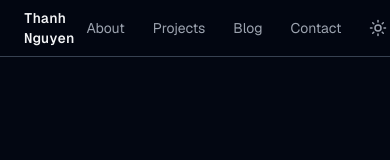
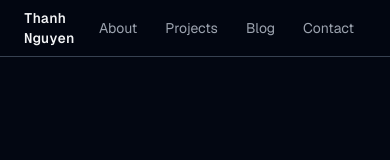
Before and after one commit to thanhnv-freelance/portfolio, a Next.js app: page / in a window 390 px wide. Shown: the top 160 px of the page. Built offline with nearby package versions, Linux system fonts and the light colour scheme.

Commit message:
disable toggle ui for mobile UI

```diff
--- a/components/navbar.tsx
+++ b/components/navbar.tsx
@@ -50,7 +50,7 @@ export function Navbar() {
               </Link>
             )
           })}
-          <div className="flex items-center gap-1 ml-1">
+          <div className="hidden sm:flex items-center gap-1 ml-1">
             <ThemeToggle />
           </div>
         </div>
```
